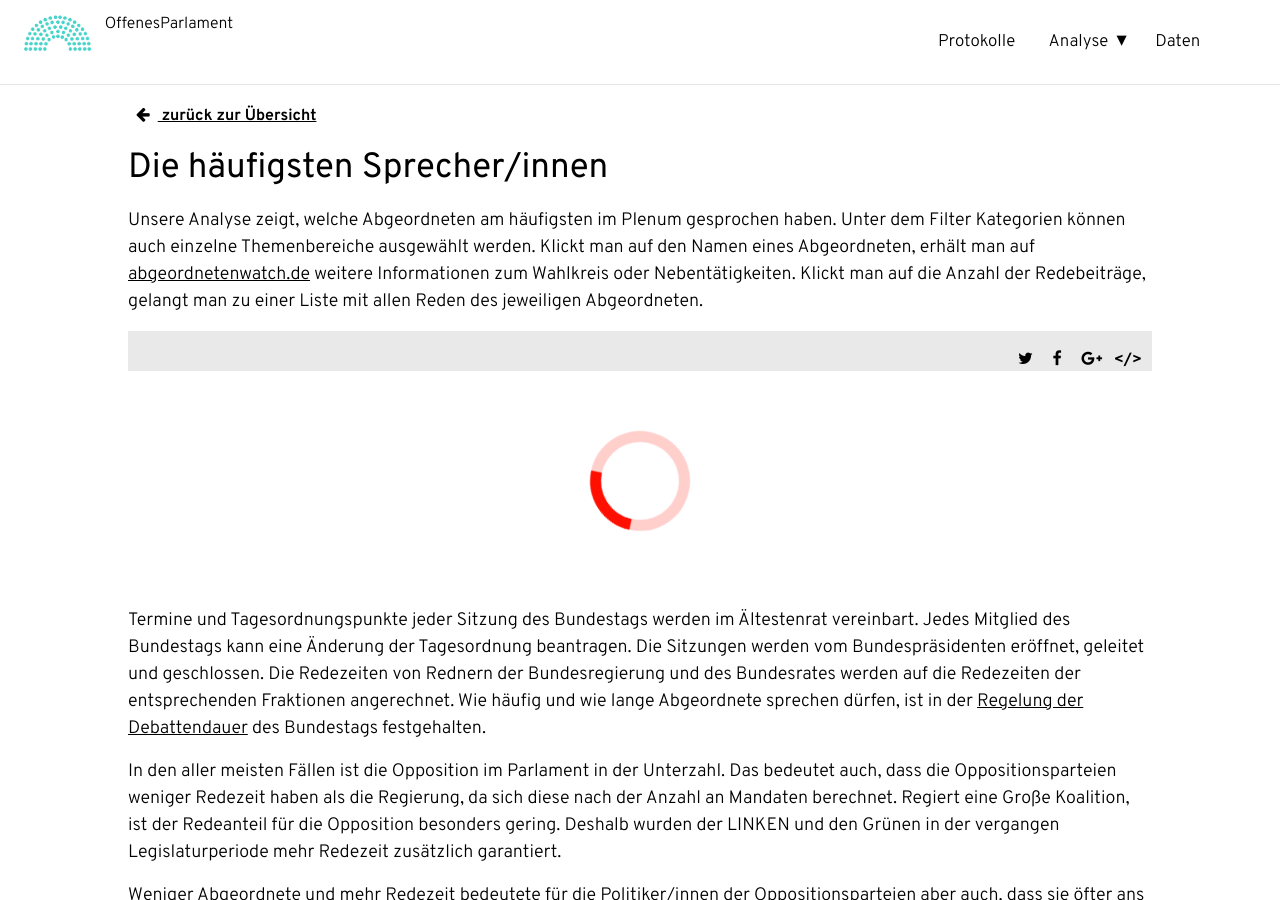
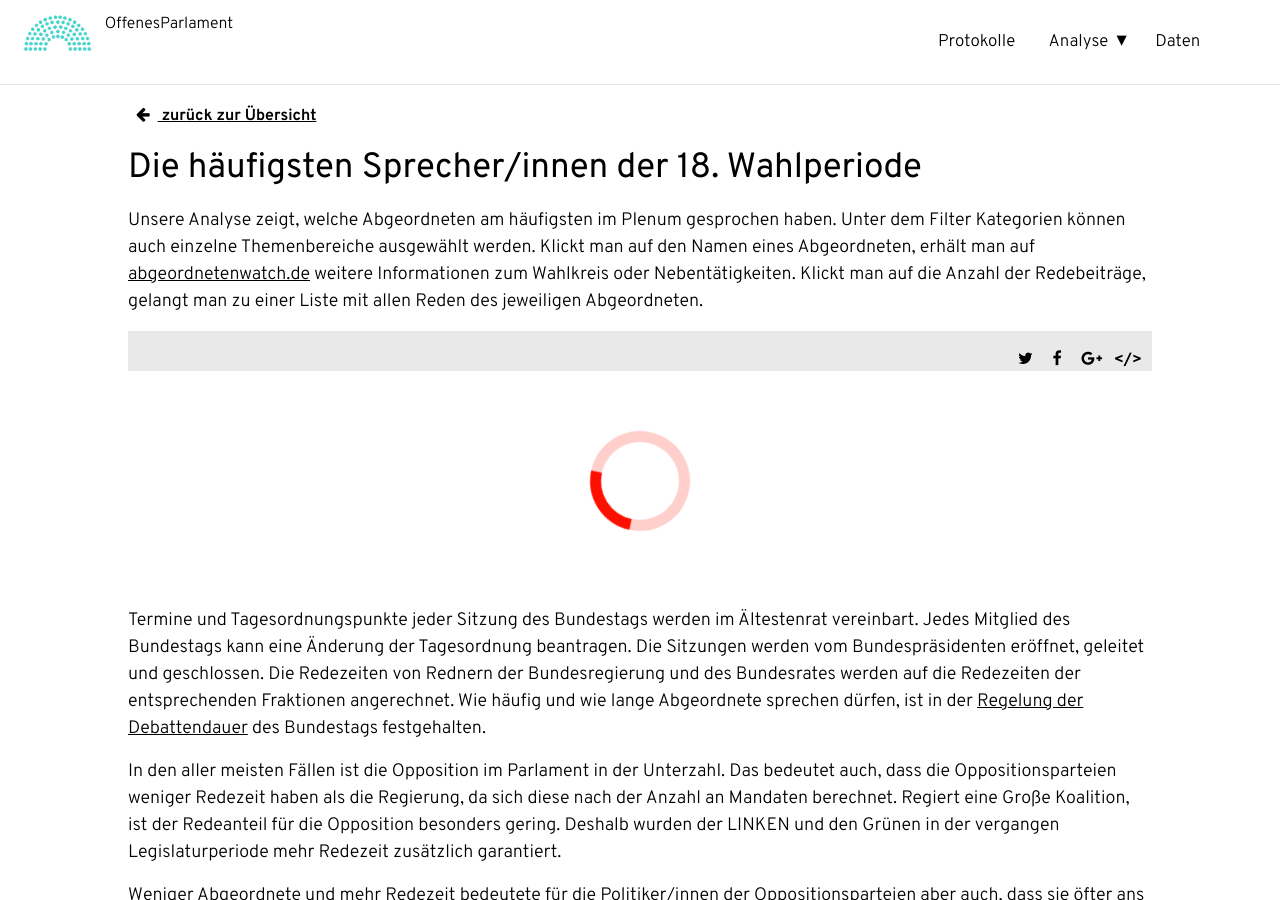
Before and after one commit to Datenschule/offenesparlament.de-frontend, a Jekyll site: the page built from analyse/abgeordnete.html, in a window 1280 px wide and 900 px high. Built offline with Jekyll 4.4.1, drawn with Linux system fonts in a browser that asks for light colours; comment, search, counter and statistics services are not loaded.

Commit message:
Update abgeordnete.html

```diff
--- a/analyse/abgeordnete.html
+++ b/analyse/abgeordnete.html
@@ -4,7 +4,7 @@ title: Die häufigsten Sprecher/innen
 ---
 <div class="container container-analyze">
 	<div class="container-left-12">
-		<h1 class="text-left">Die häufigsten Sprecher/innen</h1>
+		<h1 class="text-left">Die häufigsten Sprecher/innen der 18. Wahlperiode</h1>
 		<p>Unsere Analyse zeigt, welche Abgeordneten am häufigsten im Plenum gesprochen haben.
 		Unter dem Filter Kategorien können auch einzelne Themenbereiche ausgewählt werden.
 		Klickt man auf den Namen eines Abgeordneten, erhält man auf <a href="https://www.abgeordnetenwatch.de/">abgeordnetenwatch.de</a> weitere Informationen zum Wahlkreis oder Nebentätigkeiten. Klickt man auf die Anzahl der Redebeiträge, gelangt man zu einer Liste mit allen Reden des jeweiligen Abgeordneten.
```
